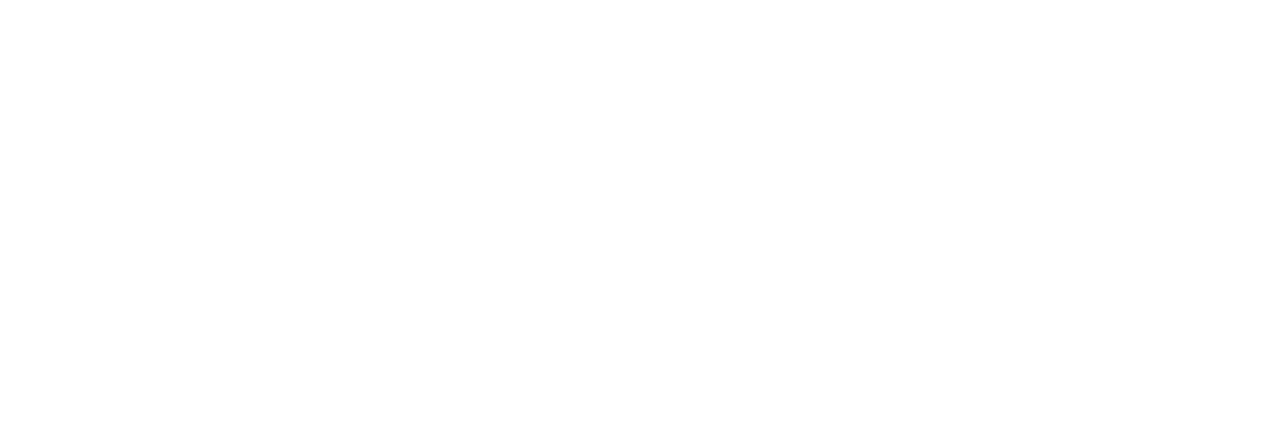
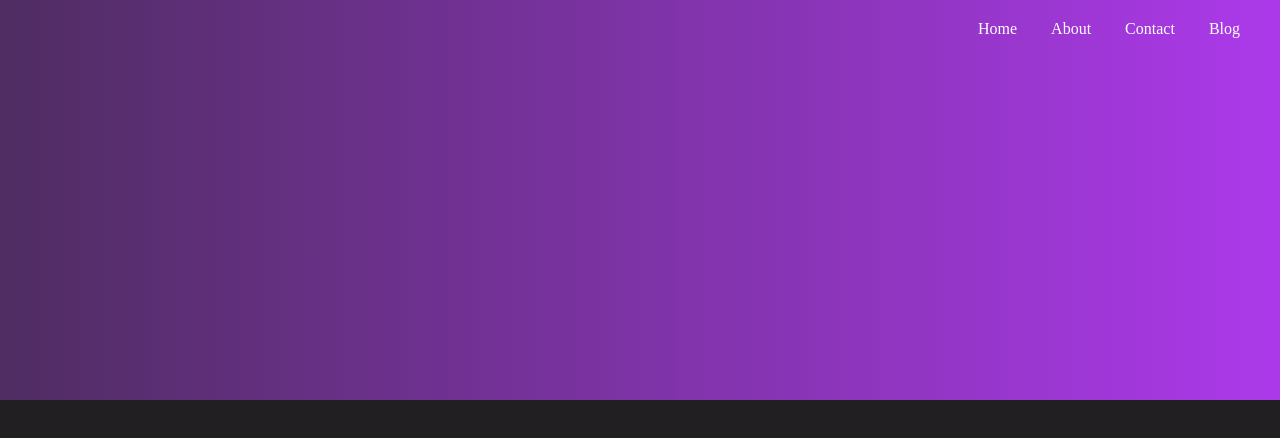
Before and after one commit to pageler/sass06_portfolio, a plain HTML site: page index.html in a window 1280 px wide. Drawn offline with Linux system fonts and the light colour scheme; a web font is replaced by a local one.

Commit message:
Nav section.

```diff
--- a/index.html
+++ b/index.html
@@ -6,8 +6,18 @@
     <title>Sass Portfolio</title>
 
     <link rel="stylesheet" href="style.css">
+    <link rel="stylesheet" href="https://cdnjs.cloudflare.com/ajax/libs/font-awesome/6.7.2/css/all.min.css" integrity="sha512-Evv84Mr4kqVGRNSgIGL/F/aIDqQb7xQ2vcrdIwxfjThSH8CSR7PBEakCr51Ck+w+/U6swU2Im1vVX0SVk9ABhg==" crossorigin="anonymous" referrerpolicy="no-referrer" />
 </head>
 <body>
-
+    <div class="container">
+        <nav>
+            <ul>
+                <li><a href="#">Home</a></li>
+                <li><a href="#">About</a></li>
+                <li><a href="#">Contact</a></li>
+                <li><a href="#">Blog</a></li>
+            </ul>
+        </nav>
+    </div>
 </body>
 </html>
--- /dev/null
+++ b/partials/_nav.scss
@@ -0,0 +1,25 @@
+.container {
+    height: 50vh;
+    background: linear-gradient(to right, #4f2d62, #ac39ea);
+    nav {
+        display: flex;
+        justify-content: flex-end;
+        font-family: $primary-font;
+
+        ul {
+            margin-right: 40px;
+            margin-top: 20px;
+
+            li {
+                display: inline;
+                list-style: none;
+                margin-left: 30px;
+
+                a {
+                    text-decoration: none;
+                    color: #fff;
+                }
+            }
+        }
+    }
+}
--- /dev/null
+++ b/partials/_resets.scss
@@ -0,0 +1,5 @@
+* {
+    margin: 0;
+    padding: 0;
+    box-sizing: border-box;
+}
--- /dev/null
+++ b/partials/_variables.scss
@@ -0,0 +1,5 @@
+$-image-cover: no-repeat center/cover;
+$label-color: #ae81bf64;
+$main-font: "Playfair Display", serif;
+$primary-font: "Roboto" serif;
+$gradient: linear-gradient(to left, #35d08f, #e32e64)
--- a/style.scss
+++ b/style.scss
@@ -0,0 +1,14 @@
+@import url('https://fonts.googleapis.com/css2?family=Playfair+Display:ital,wght@0,400..900;1,400..900&family=Roboto:ital,wght@0,100..900;1,100..900&display=swap');
+
+@import "./partials/resets";
+@import "./partials/variables";
+@import "./partials/nav";
+@import "./partials/header";
+@import "./partials/about";
+@import "./partials/projects";
+@import "./partials/reviews";
+
+
+body {
+    background-color: #211f22;
+}
```
Also changed, not shown: partials/_about.scss (added), partials/_footer.scss (added), partials/_header.scss (added), partials/_projects.scss (added), partials/_reviews.scss (added), style.css, 1 other file.
